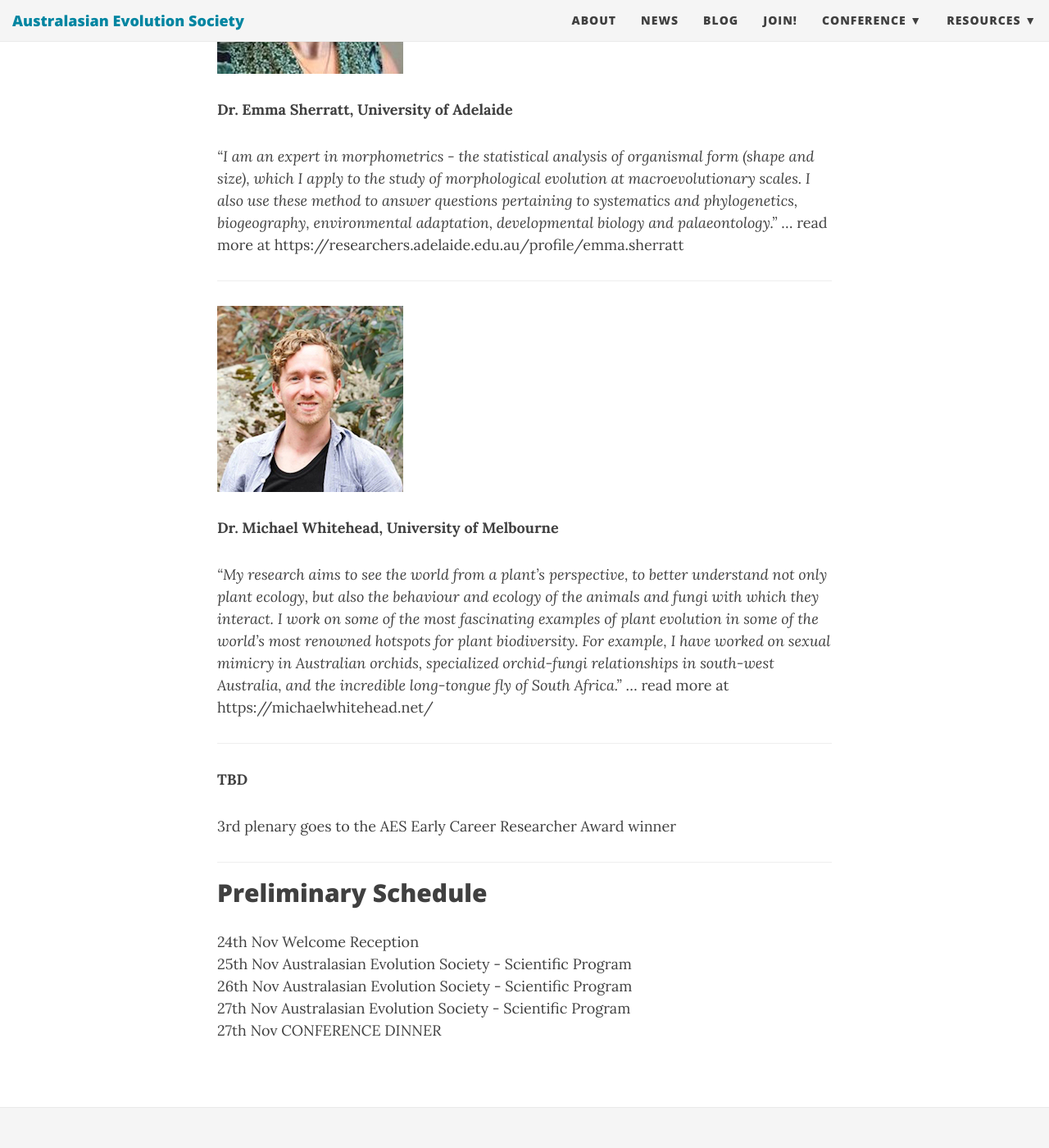
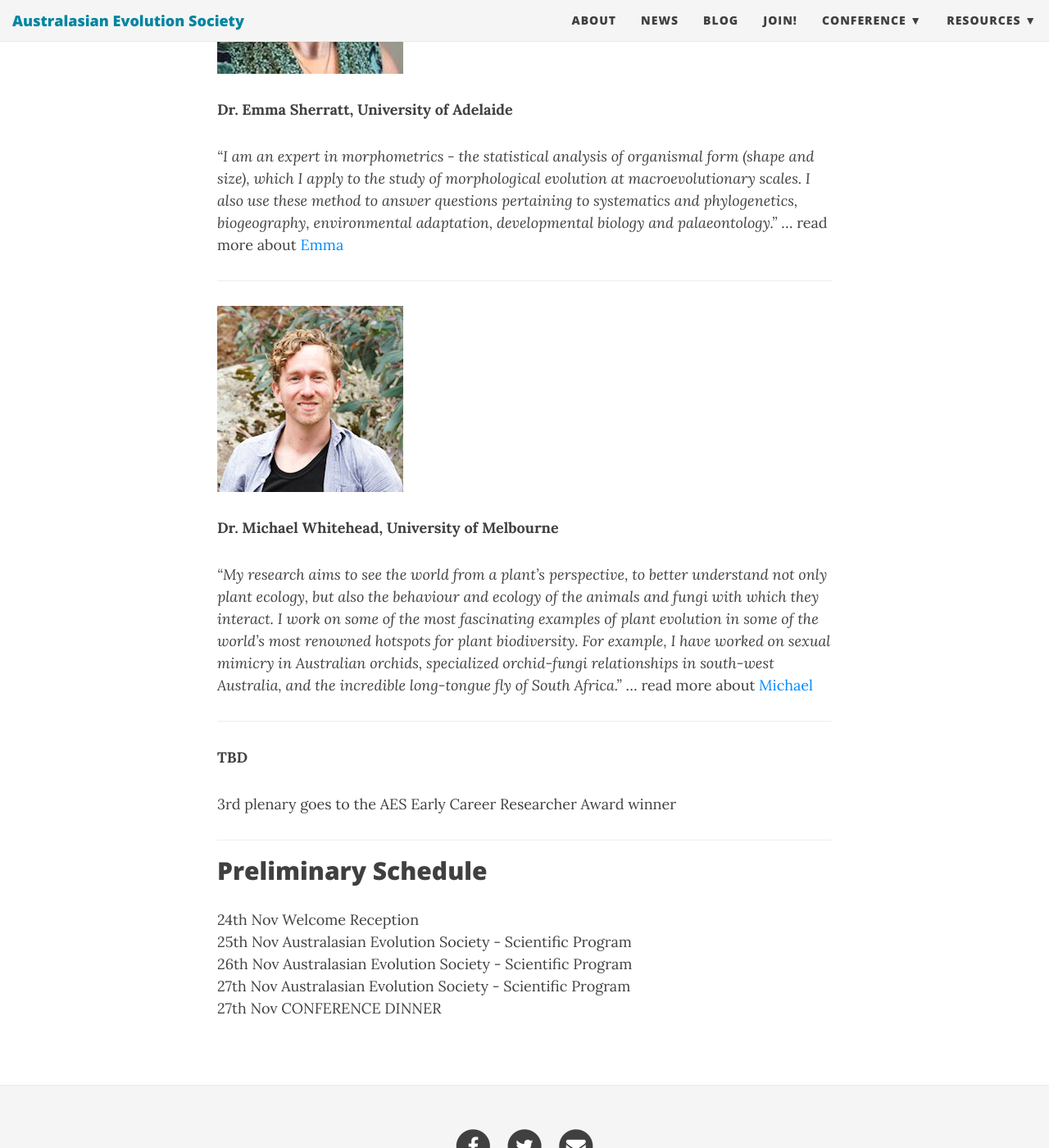
Before and after one commit to ausevo/ausevo.github.io, a Jekyll site: the page built from programme.md, in a window 1280 px wide and 1400 px high, scrolled down 798 px. Shown: the whole window at 82% size. Built offline with Jekyll 4.4.1, drawn with Linux system fonts in a browser that asks for light colours; nearby versions of some CDN libraries.

Commit message:
Update programme.md

```diff
--- a/programme.md
+++ b/programme.md
@@ -13,7 +13,7 @@
 
 **Dr. Emma Sherratt, University of Adelaide**
 
-*"I am an expert in morphometrics - the statistical analysis of organismal form (shape and size), which I apply to the study of morphological evolution at macroevolutionary scales. I also use these method to answer questions pertaining to systematics and phylogenetics, biogeography, environmental adaptation, developmental biology and palaeontology."* ... read more at https://researchers.adelaide.edu.au/profile/emma.sherratt
+*"I am an expert in morphometrics - the statistical analysis of organismal form (shape and size), which I apply to the study of morphological evolution at macroevolutionary scales. I also use these method to answer questions pertaining to systematics and phylogenetics, biogeography, environmental adaptation, developmental biology and palaeontology."* ... read more about [Emma](https://researchers.adelaide.edu.au/profile/emma.sherratt)
 
 ****
 
@@ -21,7 +21,7 @@
 
 **Dr. Michael Whitehead, University of Melbourne**
 
-*"My research aims to see the world from a plant’s perspective, to better understand not only plant ecology, but also the behaviour and ecology of the animals and fungi with which they interact. I work on some of the most fascinating examples of plant evolution in some of the world’s most renowned hotspots for plant biodiversity. For example, I have worked on sexual mimicry in Australian orchids, specialized orchid-fungi relationships in south-west Australia, and the incredible long-tongue fly of South Africa."* ... read more at https://michaelwhitehead.net/
+*"My research aims to see the world from a plant’s perspective, to better understand not only plant ecology, but also the behaviour and ecology of the animals and fungi with which they interact. I work on some of the most fascinating examples of plant evolution in some of the world’s most renowned hotspots for plant biodiversity. For example, I have worked on sexual mimicry in Australian orchids, specialized orchid-fungi relationships in south-west Australia, and the incredible long-tongue fly of South Africa."* ... read more about [Michael](https://michaelwhitehead.net/)
 
 ****
 
```
